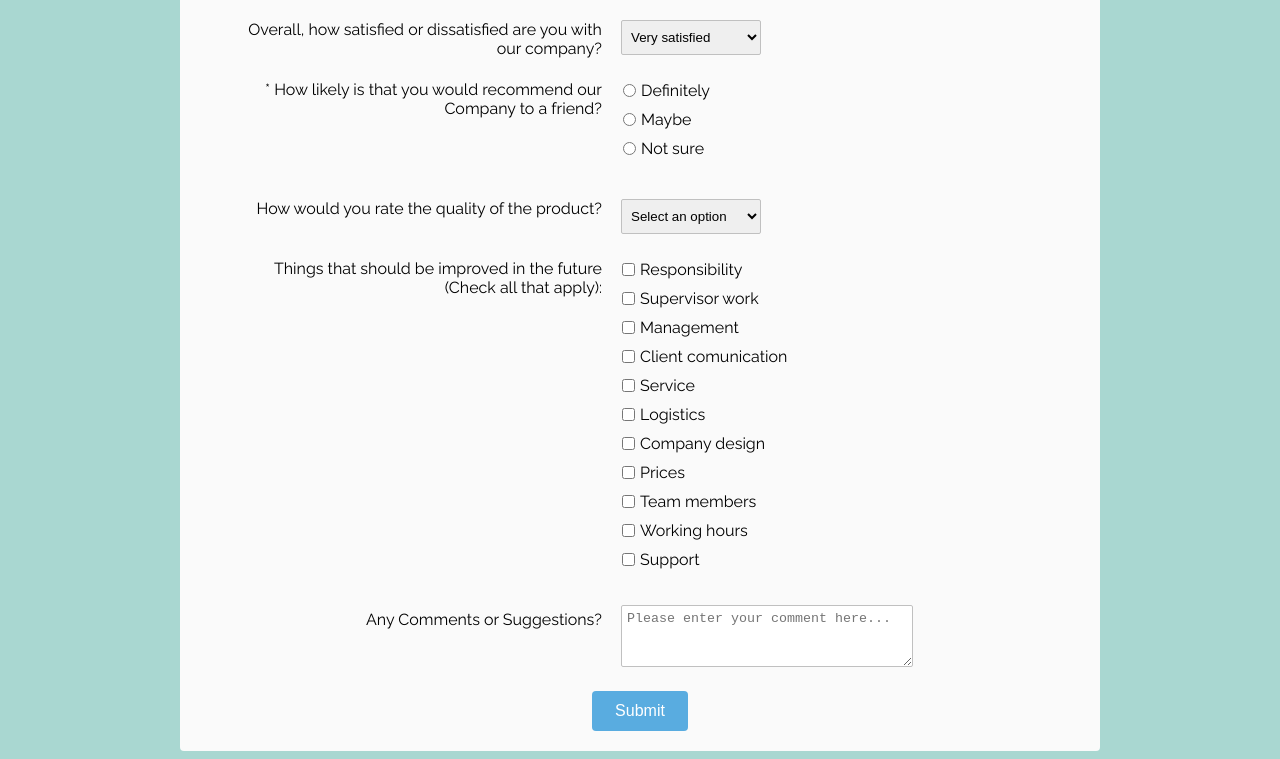
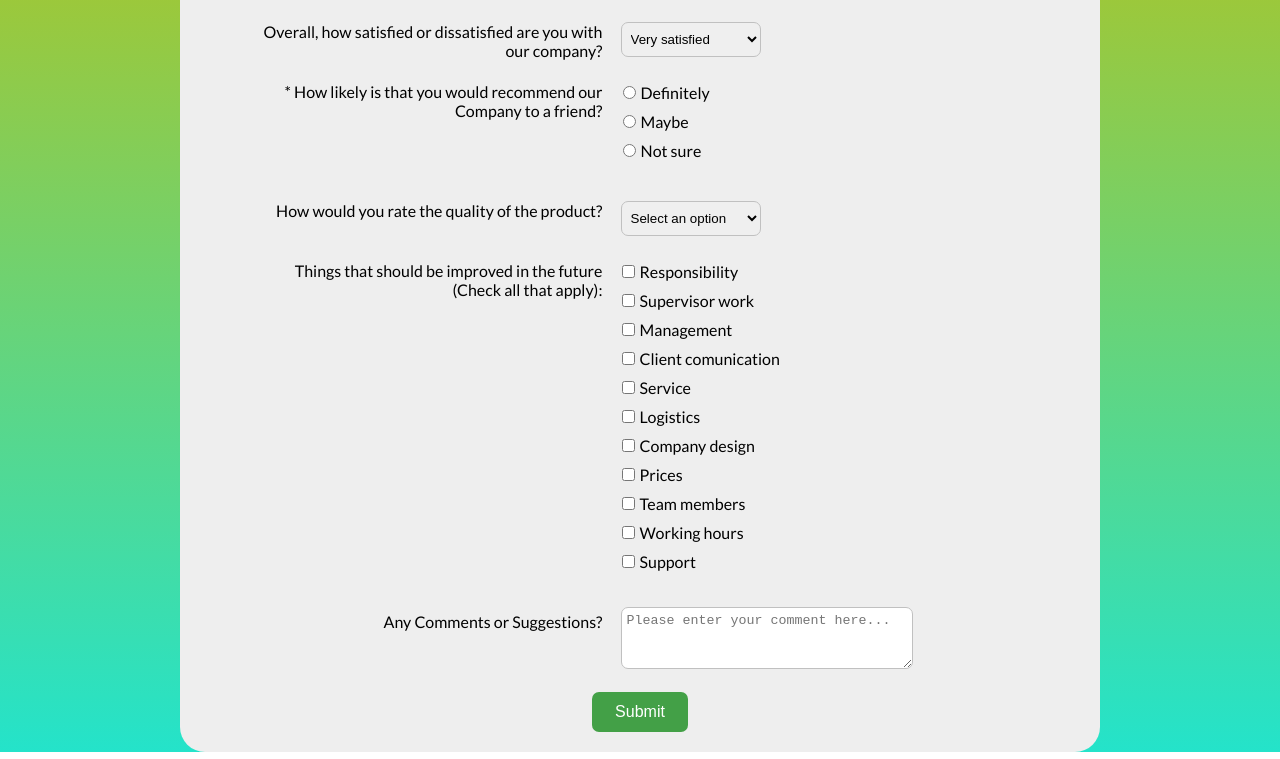
Before and after one commit to msk-git/Survey_Form, a plain HTML site: page index.html in a window 1280 px wide. Shown: the part 302-1061 px from the top of the page. Drawn offline with Linux system fonts and the light colour scheme.

Commit message:
Add new font, change styles, add new backgroung color

```diff
--- a/index.html
+++ b/index.html
@@ -5,7 +5,8 @@
   <meta name="viewport" content="width=device-width, initial-scale=1.0">
   <meta http-equiv="X-UA-Compatible" content="ie=edge">
   <title>Survey Form</title>
-  <link rel="stylesheet" href="style.css">
+  <link rel="stylesheet" type="text/css" href="style.css">
+  <style>@import url('https://fonts.googleapis.com/css?family=Lato');</style>
 </head>
 <body>
 <h1 id="title">Survey Form</h1>
@@ -112,3 +113,4 @@
   </form>
 </div>
 </body>
+</html>
--- a/style.css
+++ b/style.css
@@ -1,11 +1,10 @@
-@import url(https://fonts.googleapis.com/css?family=Raleway:400,500);
-
-html,
-body {
-  background-color: #a9d7d1;
+html,body {
+  background: rgb(36,227,202);
+  background: linear-gradient(0deg, rgba(36,227,202,1) 0%, rgba(200,190,6,1) 100%);
   text-align: center;
-  font-family: 'Raleway', Helvetica, sans-serif;
+  font-family: 'Lato', sans-serif;
   min-width: 320px;
+  margin: 0px;
 }
 
 header {
@@ -15,9 +14,9 @@ header {
 }
 
 #form-outer {
-  background-color: rgb(250, 250, 250);
+  background-color: #eeeeee;
   margin: 0 auto;
-  border-radius: 4px;
+  border-radius: 25px;
   width: 75%;
   max-width: 900px;
   padding: 10px;
@@ -46,7 +45,7 @@ header {
   padding: 5px;
   margin: 10px;
   border: 1px solid #c0c0c0;
-  border-radius: 2px;
+  border-radius: 7px;
 }
 
 #userAge {
@@ -60,7 +59,7 @@ input[type="checkbox"] {
 }
 
 #submit {
-  background-color: #59ace0;
+  background-color: #43a047;
   border-radius: 4px;
   color: white;
   font-size: 1em;
@@ -68,6 +67,7 @@ input[type="checkbox"] {
   width: 96px;
   margin: 10px;
   border: 0px solid;
+  border-radius: 7px;
 }
 
 .dropdown {
@@ -77,7 +77,7 @@ input[type="checkbox"] {
   margin: 10px;
   margin-top: 15px;
   border: 1px solid #c0c0c0;
-  border-radius: 2px;
+  border-radius: 7px;
 }
 
 .radio, .checkbox {
```
